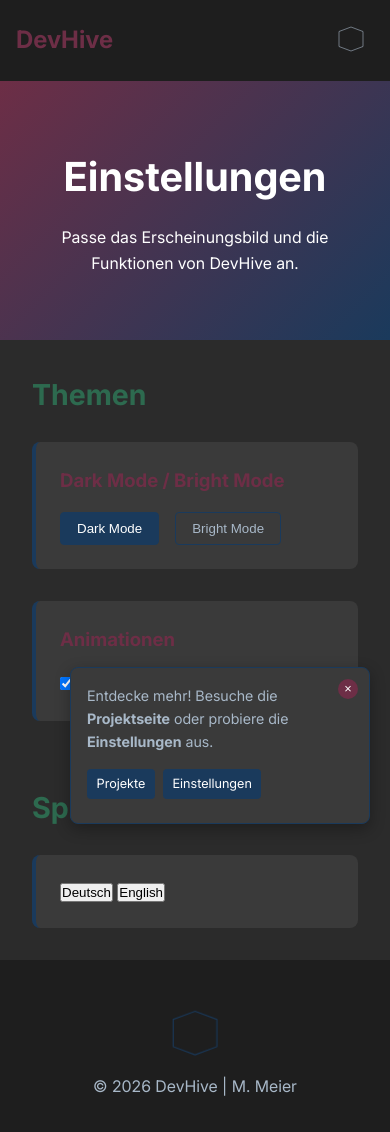
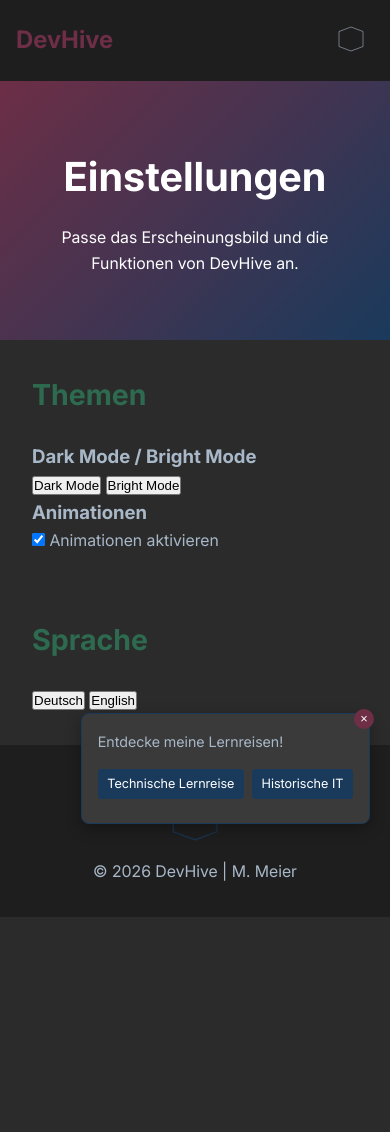
Before and after one commit to MMCodeMystic/devhive, a PHP site: page /einstellungen.php in a window 390 px wide. After the commit the page ends 917 px from the top, so only its background shows below. Run offline with PHP 8.4, Linux system fonts and the light colour scheme.

Commit message:
Final: Mobile-First CSS, animierte Platonische Körper, Timeline-Anzeige optimiert, CTA-Popup angepasst, Bright Mode Bilder invertiert

```diff
--- a/css/style.css
+++ b/css/style.css
@@ -8,7 +7,6 @@
     --accent-green: #2D6A4F;
     --card-bg: #3A3A3A;
     --nav-bg: #1E1E1E;
-    --feedback-glow: rgba(139, 90, 43, 0.3);
 }
 
 .bright-mode {
@@ -247,11 +244,10 @@ code, pre {
     padding: 2rem;
     background: var(--nav-bg);
     margin-top: auto;
-    z-index: 100;
 }
 
 .footer-hexagon-container {
-    display: none; /* Standardmäßig versteckt */
+    display: none;
     justify-content: center;
     margin: 1rem 0;
     cursor: pointer;
@@ -528,10 +528,9 @@ body::before {
 
 .platonische-koerper-hintergrund .koerper {
     position: absolute;
-    transform-style: preserve-3d;
-    animation: float 25s linear infinite;
     border: 1px solid rgba(26, 58, 92, 0.5);
     opacity: 0.5;
+    animation: float 25s linear infinite;
 }
 
 .platonische-koerper-hintergrund .koerper:nth-child(1) {
@@ -547,6 +547,7 @@ body::before {
     left: 25%;
     width: 40px;
     height: 40px;
+    background: rgba(0, 0, 0, 0.1);
     animation-delay: 5s;
 }
 
@@ -563,6 +565,7 @@ body::before {
     left: 75%;
     width: 45px;
     height: 45px;
+    border-radius: 50%;
     animation-delay: 15s;
 }
 
@@ -580,73 +584,7 @@ body::before {
     100% { transform: translateY(0) rotateX(360deg) rotateY(360deg); }
 }
 
-/* ===== Projektseite ===== */
-.btn {
-    display: inline-block;
-    background: var(--accent-blue);
-    color: white;
-    padding: 0.5rem 1rem;
-    border-radius: 4px;
-    text-decoration: none;
-    margin-top: 1rem;
-    transition: background 0.3s;
-}
-
-.btn:hover {
-    background: var(--accent-red);
-}
-
-/* ===== Einstellungen-Seite ===== */
-.settings-container {
-    display: grid;
-    grid-template-columns: 1fr;
-    gap: 2rem;
-    max-width: 800px;
-    margin: 0 auto;
-}
-
-.setting-card {
-    background: var(--card-bg);
-    padding: 1.5rem;
-    border-radius: 8px;
-    border-left: 4px solid var(--accent-blue);
-}
-
-.setting-card h3 {
-    color: var(--accent-red);
-    margin-bottom: 1rem;
-}
-
-.theme-toggle, .animation-toggle {
-    display: flex;
-    gap: 1rem;
-    margin-top: 1rem;
-}
-
-.theme-btn {
-    background: var(--card-bg);
-    color: var(--text);
-    border: 1px solid var(--accent-blue);
-    padding: 0.5rem 1rem;
-    border-radius: 4px;
-    cursor: pointer;
-    transition: background 0.3s, color 0.3s;
-}
-
-.theme-btn.active {
-    background: var(--accent-blue);
-    color: white;
-    border-color: var(--accent-blue);
-}
-
-.animation-toggle label {
-    display: flex;
-    align-items: center;
-    gap: 0.5rem;
-    cursor: pointer;
-}
-
-/* ===== CTA-Popup ===== */
+/* ===== CTA-Popup (angepasst) ===== */
 .cta-popup {
     position: fixed;
     bottom: 20px;
@@ -659,15 +597,10 @@ body::before {
     box-shadow: 0 5px 15px rgba(0, 0, 0, 0.3);
     z-index: 1000;
     display: none;
-    animation: ctaFadeIn 0.5s ease-out;
 }
 
 .cta-popup.show {
     display: block;
-}
-
-.cta-content {
-    position: relative;
 }
 
 .cta-content p {
--- a/footer.php
+++ b/footer.php
@@ -10,13 +10,13 @@
 <!-- Animierte Platonische Körper im Hintergrund -->
 <div class="platonische-koerper-hintergrund"></div>
 
-<!-- CTA-Popup -->
+<!-- CTA-Popup (angepasst: Verlinkt zu Timelines) -->
 <div class="cta-popup" id="cta-popup">
     <div class="cta-content">
-        <p>Entdecke mehr! Besuche die <strong>Projektseite</strong> oder probiere die <strong>Einstellungen</strong> aus.</p>
+        <p>Entdecke meine Lernreisen!</p>
         <div class="cta-buttons">
-            <a href="projekte.php" class="cta-btn">Projekte</a>
-            <a href="einstellungen.php" class="cta-btn">Einstellungen</a>
+            <a href="timelines_technisch.php" class="cta-btn">Technische Lernreise</a>
+            <a href="timelines_historisch.php" class="cta-btn">Historische IT</a>
         </div>
         <button class="cta-close" id="cta-close">&times;</button>
     </div>
```
Also changed, not shown: other parts of css/style.css (+35 -38 lines), js/script.js (+19 -37 lines).
